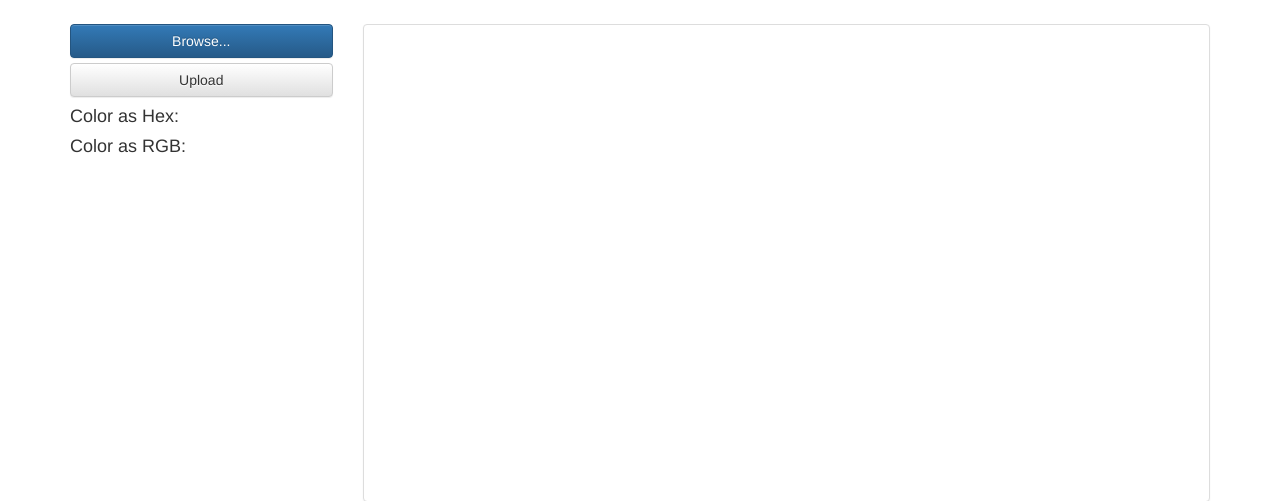
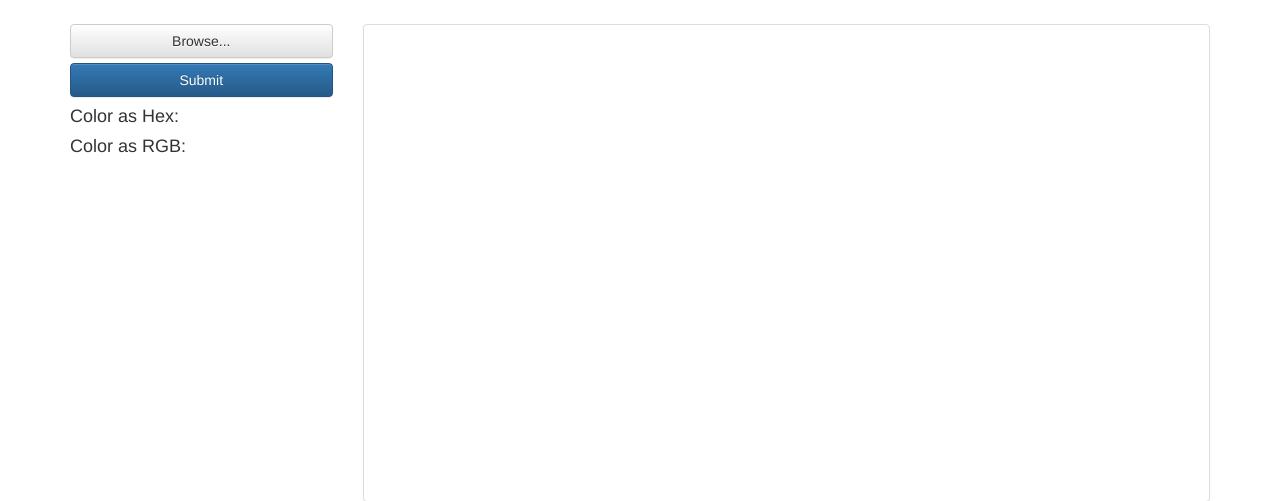
Before and after one commit to Tathorack/Color-Consensus-Website, a Flask app: page /single_average/ in a window 1280 px wide. Shown: the part 51-552 px from the top of the page. Run offline with Flask 2, Linux system fonts and the light colour scheme; some libraries are stand-ins or nearby versions.

Commit message:
Switched the colors of the file and submit buttons. Commented out the dynamic changes

```diff
--- a/app/templates/single_average.html
+++ b/app/templates/single_average.html
@@ -5,11 +5,11 @@
       <div class="col-md-3">
         <!-- <div class="panel panel-default"> -->
         <form id="upload-file" method="post" enctype="multipart/form-data">
-            <label class="btn btn-primary btn-file btn-block">
+            <label class="btn btn-default btn-file btn-block">
               <div id=button-tag>Browse...</div>
               <input id="file" name="file" type="file" style="display: none;">
             </label>
-              <button id="upload-file-btn" class="btn btn-default btn-block" type="button">Upload</button>
+              <button id="upload-file-btn" class="btn btn-primary btn-block" type="button">Submit</button>
         </form>
         <h4 id="hex">
           Color as Hex:
@@ -41,7 +41,7 @@
         size = file.size;
         type = file.type;
         console.log(name);
-        $("#upload-file-btn").text("Upload ready");
+        //$("#upload-file-btn").text("Upload ready");
         $('#upload-progress').css('width', "0%");
         $('#upload-progress').html("");
         $('#process-progress').addClass('progress-bar-info');
@@ -89,7 +89,7 @@
                 $('#process-progress').removeClass('progress-bar-danger active');
                 $('#process-progress').addClass('progress-bar-success');
                 $('#process-progress').html("Finished");
-                $("#upload-file-btn").text("Upload complete");
+                //$("#upload-file-btn").text("Upload complete");
                 $('#averaged-block').css('background', data.result);
                 var hex = "Color as Hex: " + data.result;
                 $('#hex').text(hex);
```
